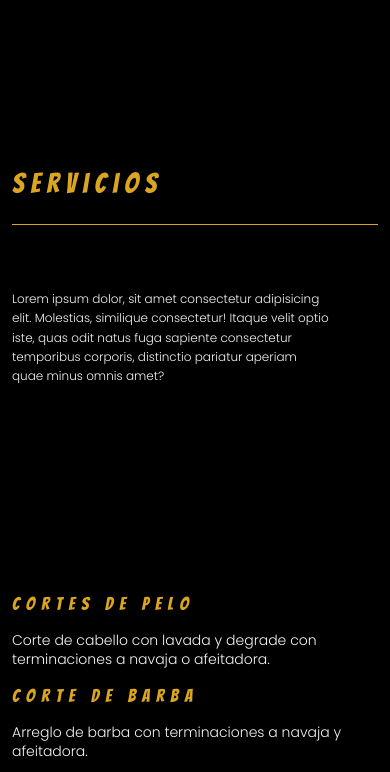
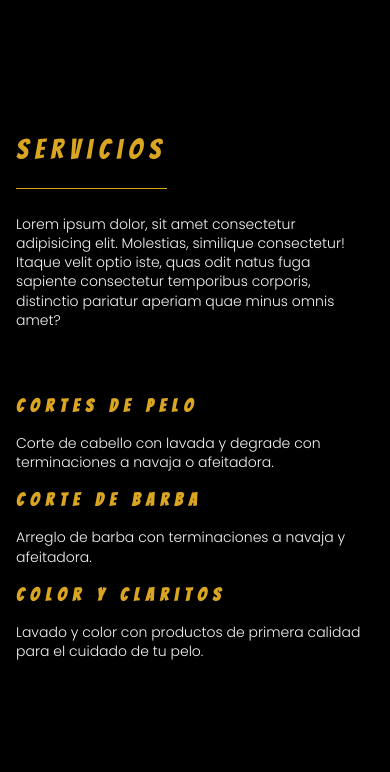
Before and after one commit to ramndev/Salon-Vip-MORALES, a plain HTML site: page pages/servicios.html in a window 390 px wide. Shown: the part 72-844 px from the top of the page. Drawn offline with nearby package versions, Linux system fonts and the light colour scheme; some icons are missing.

Commit message:
Salon Vip - V. pagina servicios re-armada con boostrap y limpieza del codigo

```diff
--- a/css/style.css
+++ b/css/style.css
@@ -8,6 +8,28 @@ body{
 }
 main {
     min-height: 100vh;
+}
+ul {
+    margin-bottom: 0;
+    padding-left: 0;
+}
+h1 {
+    display: inline;
+    font-weight: bold;
+    line-height: normal;
+    margin-bottom: 0;
+}
+h2 {
+    display: inline;
+    font-weight: bold;
+    line-height: normal;
+    margin-bottom: 0;
+}
+h3 {
+    display: inline;
+    font-weight: bold;
+    line-height: normal;
+    margin-bottom: 0;
 }
 .header {
     background-color: rgba(0, 0, 0, 0.7);
@@ -258,13 +280,18 @@ a:hover {
     background-size: cover;
     background-position: center;
 }
+.section3__animation--left {
+    animation: slideInLeft 0.8s forwards;
+}
+.section3__animation--right {
+    animation: slideInRight 0.8s forwards;
+}
 .section3__div1--h2 {
     font-family: 'Bangers', cursive;
     letter-spacing: 0.4rem;
     font-size: 38px;
     color:goldenrod;
     border-color:goldenrod !important;
-    animation: slideInLeft 0.8s forwards;
 }
 .section3__div1--p {
     font-family: 'Poppins', sans-serif;
@@ -287,8 +314,8 @@ a:hover {
 .section3__div2--h3 {
     font-family: 'Bangers', cursive;
     letter-spacing: 0.4rem;
+    margin-bottom: 0px;
     font-size: 24px;
-    margin-bottom: 1rem;
     color:goldenrod;
 }
 
@@ -479,6 +506,7 @@ a:hover {
     padding-left: 1.2rem;
     padding-right: 1rem;
 }
+
 @keyframes slideInLeft{
     0% {
         transform: translateX(-100%)
@@ -515,6 +543,9 @@ a:hover {
 @media screen and (max-width: 1023px) {
     .nav {
         display: none;
+    }
+    .mobilesizing {
+        padding-top: 1.2rem !important;
     }
     .header {
         display: flex;
@@ -578,7 +609,6 @@ a:hover {
     }
     .section3__div1 {
         width: 100%;
-        height: 50%;
         padding-left: 3rem;
         padding-right: 3rem;
     }
@@ -588,11 +618,10 @@ a:hover {
         font-size: 32px;
         margin-bottom: 1rem;
     }
-
     .section3__div1--p {
         font-family: 'Poppins', sans-serif;
         width: 100%;
-        height: 15rem;
+        height: 100%;
         line-height: 1.2rem;
         font-size: 16px;
         margin-top: 0;
@@ -602,8 +631,9 @@ a:hover {
     .section3__div2 {
         width: 100%;
         height: 50%;
-        padding-left: 4rem;
-        padding-right: 4rem;
+        padding-left: 3rem;
+        padding-right: 3rem;
+        margin-bottom: 3rem;
     }
     .section3__div2--p {
         width: 100%;
@@ -771,6 +801,9 @@ a:hover {
     .header__marca {
         margin-left: 1rem;
     }
+    .mobilesizing {
+        padding-top: 1rem!important;
+    }
     .header {
         display: flex;
         flex-direction: row;
@@ -880,7 +913,17 @@ a:hover {
         justify-content: center;
         align-items: center;
     }
-
+    .section3__div1 {
+        padding-left: 1rem;
+        padding-right: 1rem;
+    }
+    .section3__div2 {
+        padding-top: 0 !important;
+        padding-left: 1rem;
+        padding-right: 1rem;
+        margin-bottom: 2rem;
+        margin-top: 4rem;
+    }
     .section3__div1--h2 {
         font-family: 'Bangers', cursive;
         letter-spacing: 0.4rem;
@@ -891,9 +934,12 @@ a:hover {
     .section3__div1--p {
         font-family: 'Poppins', sans-serif;
         width: 100%;
+        height: 100%;
         line-height: 1.2rem;
-        font-size: 12px;
+        font-size: 14px;
         margin-top: 0;
+        padding-right: 1rem !important;
+        margin-bottom: 0;
     }
     .section3__div2--p {
         width: 100%;
--- a/pages/servicios.html
+++ b/pages/servicios.html
@@ -41,11 +41,11 @@
     </header>
     <main>
         <section class="section3">
-            <div class="container pt-5 mt-3">
-                <div class="row pt-5">
-                     <div class="col-12 col-md-6 d-flex flex-column pt-5">
-                         <div class="mb-5">
-                             <h2 class="h4 border-bottom pb-4 section3__div1--h2">Servicios</h2>
+            <div class="container pt-5 mt-3 mobilesizing">
+                <div class="row pt-5 mobilesizing justify-content-center">
+                     <div class="col-12 col-md-6 d-flex flex-column pt-5 mobilesizing section3__div1">
+                         <div class="mb-5 section3__animation--left">
+                             <h2 class="h4 border-bottom pb-4 section3__div1--h2 d-inline">Servicios</h2>
                          </div>
                          <div>
                              <p class="section3__div1--p pe-5">Lorem ipsum dolor, sit amet consectetur adipisicing elit. Molestias,
@@ -53,17 +53,23 @@
                                  consectetur temporibus corporis, distinctio pariatur aperiam quae minus omnis amet?</p>
                          </div>
                      </div>
-                     <div class="col12 col-md-6 pt-5">
+                     <div class="col12 col-md-6 pt-5 section3__div2">
                          <div class="col-lg-12 g-mb-30">
-                             <h3 class="section3__div2--h3">Cortes de pelo</h3>
+                             <div class="section3__animation--right">
+                                <h3 class="section3__div2--h3">Cortes de pelo</h3>
+                             </div>
                              <p class="section3__div2--p">Corte de cabello con lavada y degrade con terminaciones a navaja o afeitadora.</p>
                          </div>
                          <div>
-                             <h3 class="section3__div2--h3">Corte de Barba</h3>
+                            <div class="section3__animation--right">
+                                <h3 class="section3__div2--h3">Corte de Barba</h3>
+                            </div>
                              <p class="section3__div2--p">Arreglo de barba con terminaciones a navaja y afeitadora.</p>
                          </div>
                          <div>
-                             <h3 class="section3__div2--h3">Color y Claritos</h3>
+                             <div class="section3__animation--right">
+                                <h3 class="section3__div2--h3">Color y Claritos</h3>
+                             </div>
                              <p class="section3__div2--p">Lavado y color con productos de primera calidad para el cuidado de tu pelo.</p>
                          </div>
                      </div>
```
